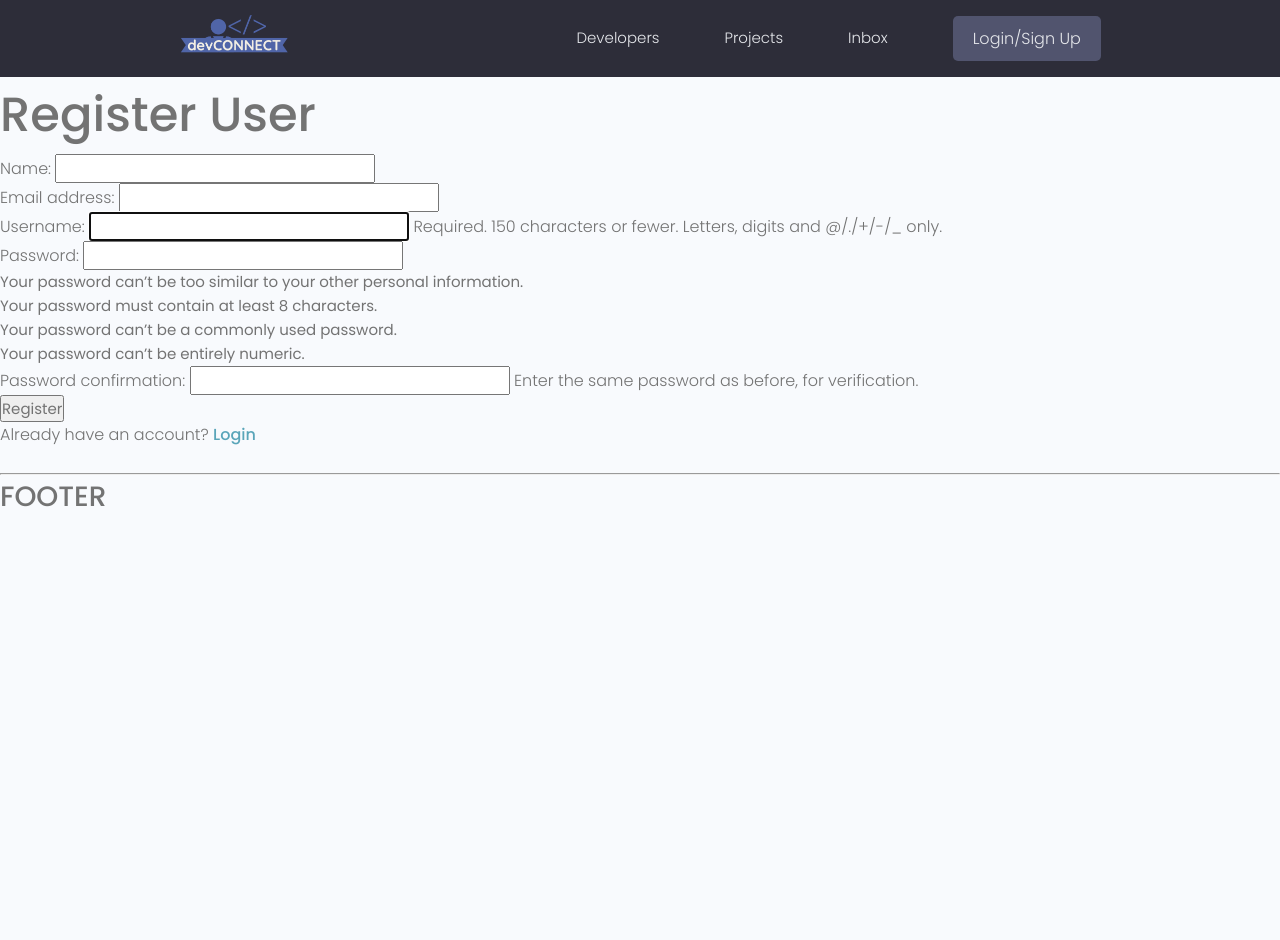
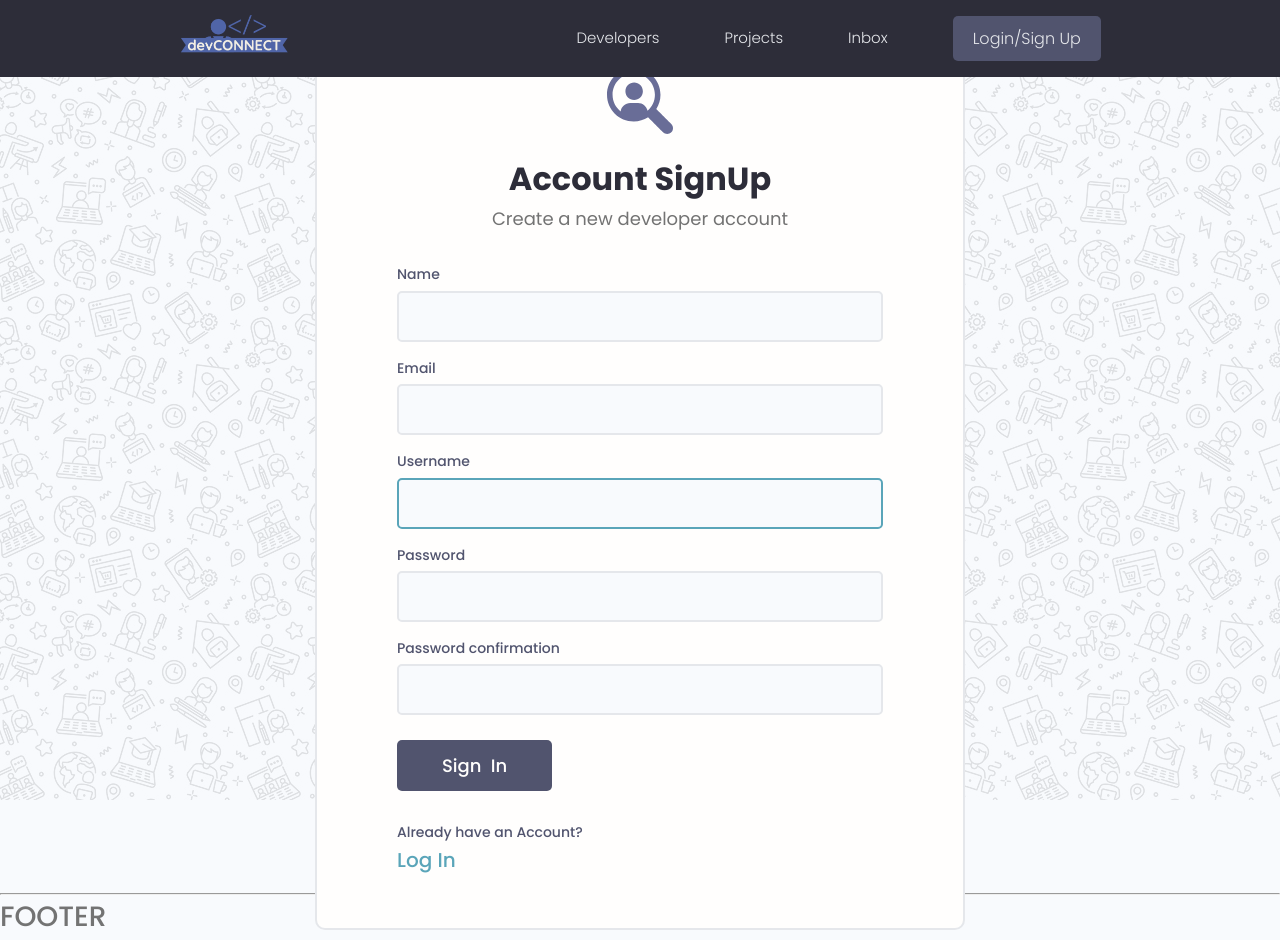
Before and after one commit to imchandu1107/Dev_Connect, a Django app: page /register/ in a window 1280 px wide. Before the commit the page ends 507 px from the top, so only its background shows below. Run offline with Django 4.2, Linux system fonts and the light colour scheme; some libraries are stand-ins or nearby versions.

Commit message:
styling login and register pages

```diff
--- a/templates/main.html
+++ b/templates/main.html
@@ -22,7 +22,7 @@
 <body>
     {% include 'navbar.html' %}
 
-    {% if messages %}
+    <!-- {% if messages %}
     <ul class="messages">
       {% for message in messages %}
       <li {% if messages.tags %} class="{{messages.tags}}" {% endif %}>
@@ -30,6 +30,15 @@
       </li>
       {% endfor %}
     </ul>
+    {% endif %} -->
+
+    {% if messages %}
+    {% for message in messages %}
+    <div class="alert alert--{{message.tags}}">
+      <p class="alert_message">{{message}}</p>
+      <button class="alert__close">x</button>
+    </div>
+    {% endfor %}
     {% endif %}
 
     {% block content %}
@@ -39,4 +48,5 @@
     <hr>
     <h4>FOOTER</h4>
 </body>
+<script src="{% static 'uikit/app.js' %}"></script>
 </html>
--- a/users/forms.py
+++ b/users/forms.py
@@ -8,4 +8,13 @@ class CustomUserCreationForm(UserCreationForm):
         fields = ['first_name', 'email', 'username', 'password1', 'password2']
         labels = {
             'first_name' : 'Name',
+            'email' : 'Email',
         }
+
+    def __init__(self, *args, **kwargs):
+        super(CustomUserCreationForm, self).__init__(*args, **kwargs)
+
+        for name, field in self.fields.items():
+            field.widget.attrs.update(
+                {'class' : 'input'},
+            )
--- a/users/templates/users/login_register.html
+++ b/users/templates/users/login_register.html
@@ -1,26 +1,87 @@
 {% extends 'main.html' %}
-
+{% load static %}
 {% block content %}
 
 {% if page == 'register' %}
 
-    <h1>Register User</h1>
-    <form action="{% url 'register' %}" method="POST">
-        {% csrf_token %}
-        {{form.as_p}}
-        <input type="submit" value="Register">
-    </form>
-    <p>Already have an account? <a href="{% url 'login' %}">Login</a></p>
+<div class="auth">
+    <div class="card">
+        <div class="auth__header text-center">
+            <a href="/">
+                <img src="{% static 'images/icon.svg' %}" alt="icon" />
+            </a>
+            <h3>Account SignUp</h3>
+            <p>Create a new developer account</p>
+        </div>
+
+        <form action="{% url 'register' %}" method="POST" class="form auth__form">
+            {% csrf_token %}
+            {% for field in form %}
+            <div class="form__field">
+                <label for="formInput#text">{{field.label}}</label>
+                {{field}}
+
+                <!-- {% if field.help_text %}
+                <small>{{field.help_text}}</small>
+                {% endif %} -->
+
+                {% for error in field.errors %}
+                    <p style="color: red;">{{error}}</p>
+                {% endfor %}
+
+            </div>
+            {% endfor %}
+
+
+            <div class="auth__actions">
+                <input class="btn btn--sub btn--lg" type="submit" value="Sign  In" />
+            </div>
+        </form>
+        <div class="auth__alternative">
+            <p>Already have an Account?</p>
+            <a href="{% url 'login' %}">Log In</a>
+        </div>
+    </div>
+</div>
 
 {% else %}
 
-    <form action="{% url 'login' %}" method="POST">
-        {% csrf_token %}
-        <input type="text" name="username" placeholder="Username">
-        <input type="password" name="password" id="Password">
-        <input type="submit" name="Login">
-    </form>
-    <p>Don't have an account? <a href="{% url 'register' %}">Register</a></p>
+<div class="auth">
+    <div class="card">
+        <div class="auth__header text-center">
+            <a href="/">
+                <img src="{% static 'images/icon.svg' %}" alt="icon" />
+            </a>
+            <h3>Account Login</h3>
+            <p>Hey Developer, Welcome Back!</p>
+        </div>
+
+        <form action="{% url 'login' %}" method="POST" class="form auth__form">
+            {% csrf_token %}
+            <!-- Input:Email -->
+            <div class="form__field">
+                <label for="formInput#text">Username: </label>
+                <input class="input input--text" id="formInput#text" type="text" name="username"
+                    placeholder="Enter your username..." />
+            </div>
+
+            <!-- Input:Password -->
+            <div class="form__field">
+                <label for="formInput#password">Password: </label>
+                <input class="input input--password" id="formInput#passowrd" type="password" name="password"
+                    placeholder="••••••••" />
+            </div>
+            <div class="auth__actions">
+                <input class="btn btn--sub btn--lg" type="submit" value="Log In" />
+                <a href="forgetpassword.html">Forgot Password?</a>
+            </div>
+        </form>
+        <div class="auth__alternative">
+            <p>Don’t have an Account?</p>
+            <a href="{% url 'register' %}">Sign Up</a>
+        </div>
+    </div>
+</div>
 
 {% endif %}
 
```
Also changed, not shown: templates/login.html (added, +67 -0 lines), templates/signup.html (added, +89 -0 lines), db.sqlite3, static/images/icon.svg (added), static/images/pattern.jpg (added).
